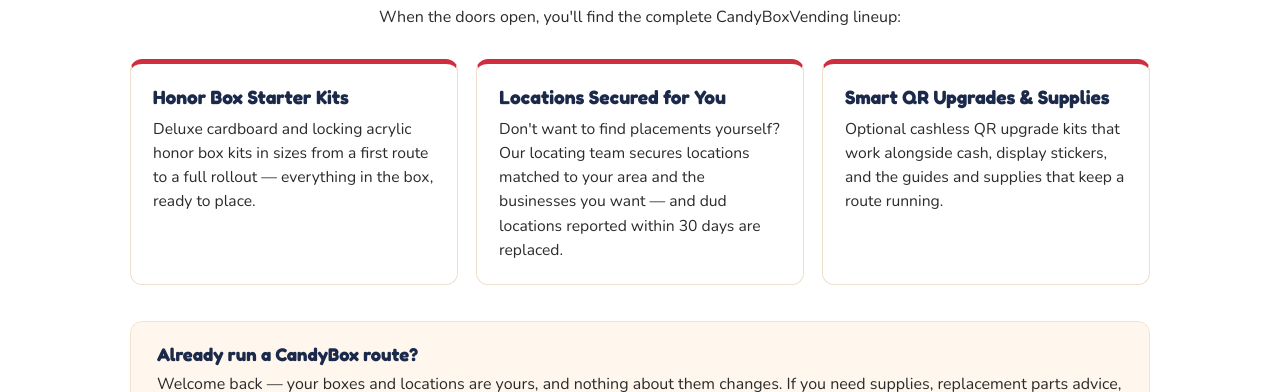
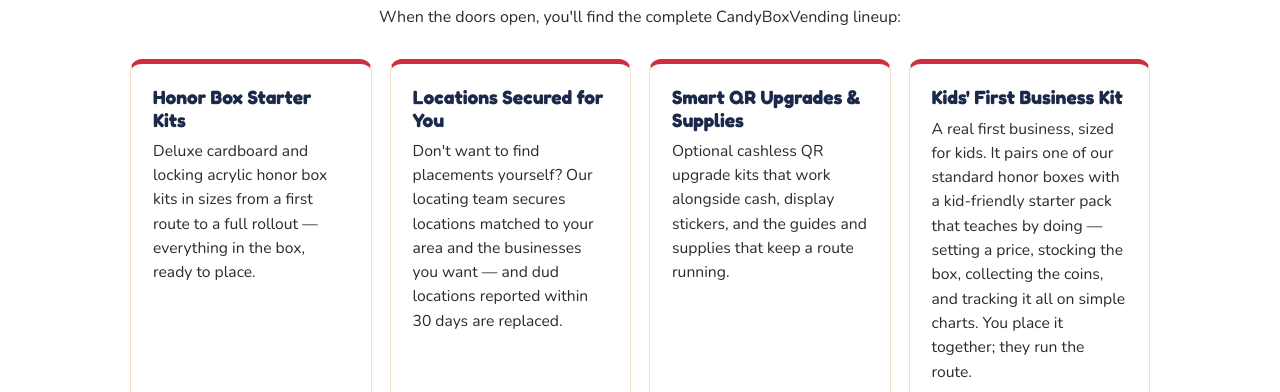
Before and after one commit to Roofed111/candyboxvending-landing, a plain HTML site: page index.html in a window 1280 px wide. Shown: the part 560-952 px from the top of the page. Drawn offline with nearby package versions, Linux system fonts and the light colour scheme.

Commit message:
Add Kids' First Business Kit card to What to Expect

```diff
--- a/index.html
+++ b/index.html
@@ -32,10 +32,11 @@
   .expect { padding:52px 0 8px; }
   .expect h2 { text-align:center; font-size:1.9rem; margin-bottom:8px; }
   .expect .sub { text-align:center; max-width:560px; margin:0 auto 30px; }
-  .cards { display:grid; grid-template-columns:repeat(3,1fr); gap:18px; }
+  .cards { display:grid; grid-template-columns:repeat(4,1fr); gap:18px; }
   .card { border:1px solid #eee0cd; border-top:5px solid #cf2e3e; border-radius:12px; padding:22px; background:#fff; }
   .card h3 { font-size:1.2rem; margin-bottom:8px; }
   .card p { font-size:.98rem; }
+  @media (max-width:1080px){ .cards{ grid-template-columns:repeat(2,1fr); } }
   @media (max-width:820px){ .cards{ grid-template-columns:1fr; } .hero h1{ font-size:2rem; } }
   .notify { padding:10px 0 4px; }
   .notify-card { max-width:560px; margin:0 auto; background:#fff7ee; border:1px solid #f3e3cd; border-top:5px solid #cf2e3e; border-radius:12px; padding:26px 28px; }
@@ -87,6 +88,10 @@
         <h3>Smart QR Upgrades &amp; Supplies</h3>
         <p>Optional cashless QR upgrade kits that work alongside cash, display stickers, and the guides and supplies that keep a route running.</p>
       </div>
+      <div class="card">
+        <h3>Kids' First Business Kit</h3>
+        <p>A real first business, sized for kids. It pairs one of our standard honor boxes with a kid-friendly starter pack that teaches by doing — setting a price, stocking the box, collecting the coins, and tracking it all on simple charts. You place it together; they run the route.</p>
+      </div>
     </div>
 
     <div class="note">
```
